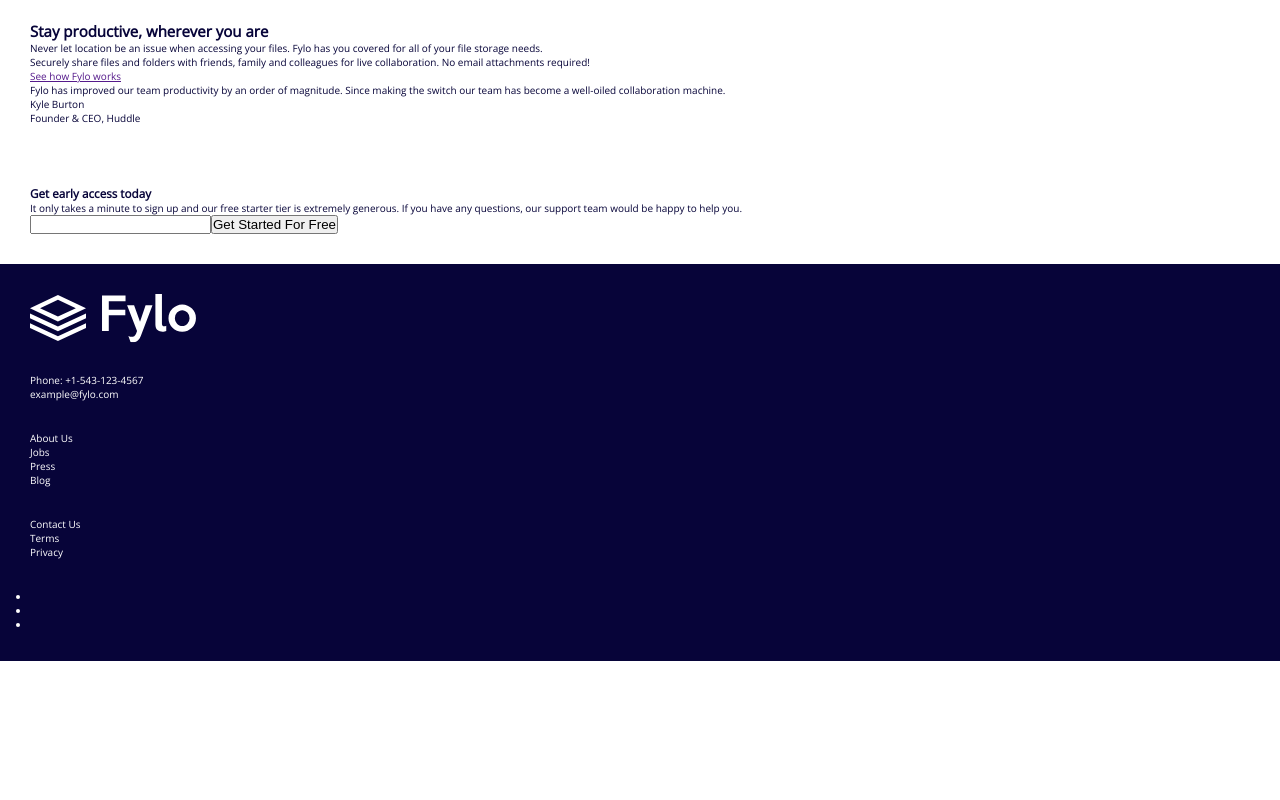
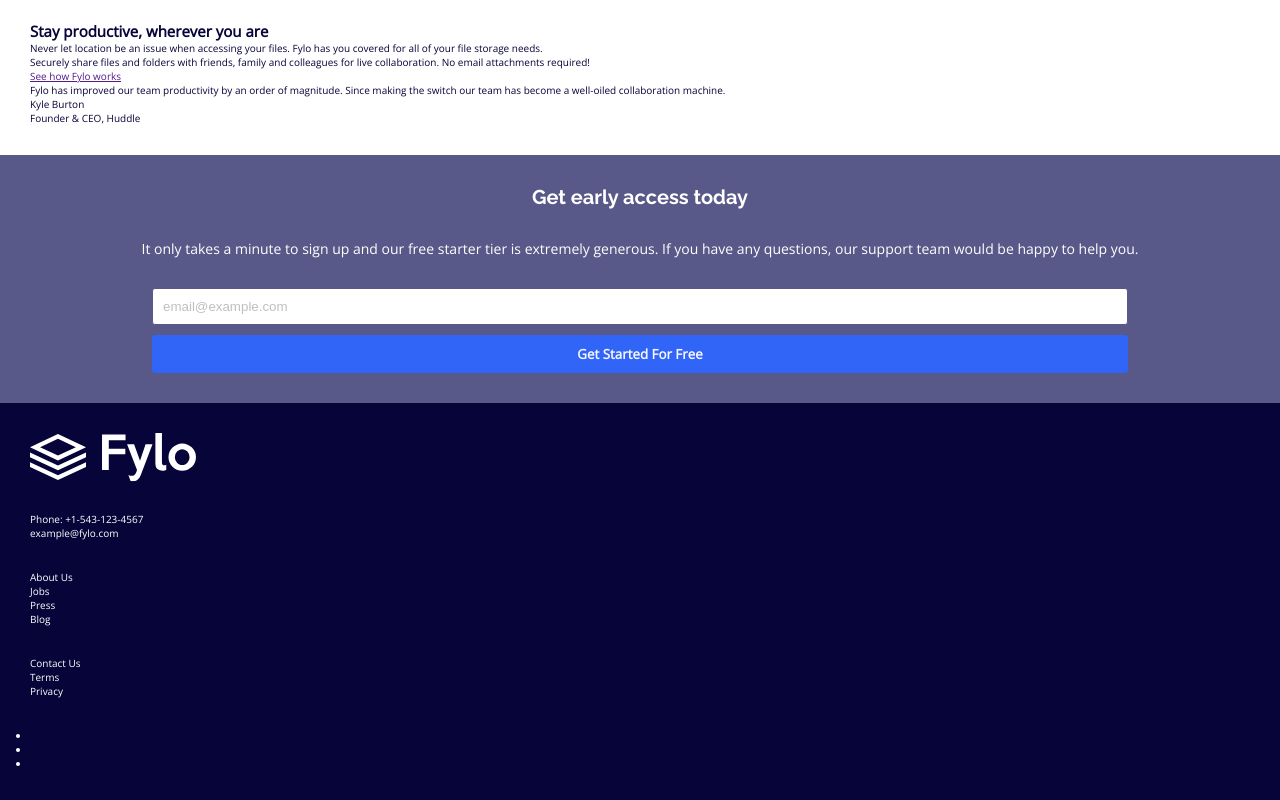
Before and after one commit to aaronshivers/fylo, an Angular app: page / in a window 1280 px wide. Shown: the part 1393-2193 px from the top of the page. Before the commit the page ends 2054 px from the top, so only its background shows below. Built offline with nearby package versions, Linux system fonts and the light colour scheme.

Commit message:
setup tertiary styles

```diff
--- a/src/app/tertiary/tertiary.component.html
+++ b/src/app/tertiary/tertiary.component.html
@@ -1,19 +1,16 @@
 <section class="tertiary">
-  <div>
   <h3 class="tertiary__heading">Get early access today</h3>
   <p class="tertiary__body">
     It only takes a minute to sign up and our free starter tier is extremely
     generous. If you have any questions, our support team would be happy to
     help you.
   </p>
-  </div>
-  <div>
   <form class="tertiary__form">
     <input
       type="text"
       class="tertiary__input"
+      placeholder="email@example.com"
     >
     <button class="tertiary__button">Get Started For Free</button>
   </form>
-  </div>
 </section>
--- a/src/app/tertiary/tertiary.component.scss
+++ b/src/app/tertiary/tertiary.component.scss
@@ -1,3 +1,47 @@
+@import "src/assets/scss/variables";
+
 .tertiary {
+  color: white;
+  background-color: $blue-desaturated;
+  text-align: center;
+  display: grid;
+  grid-gap: 3rem;
   padding: 3rem;
 }
+
+.tertiary__heading {
+  font-family: $font-headings;
+  font-weight: 700;
+  font-size: 2rem;
+}
+
+.tertiary__body {
+  font-size: 1.4rem;
+}
+
+.tertiary__form {
+  display: grid;
+  grid-gap: 1rem;
+  width: 80%;
+  margin: 0 auto;
+}
+
+.tertiary__input {
+  padding: 1rem;
+  border: 1px solid $blue-desaturated;
+  border-radius: 3px;
+}
+
+.tertiary__input::placeholder {
+  color: $gray;
+}
+
+.tertiary__button {
+  font-family: $font-body;
+  font-weight: bold;
+  color: $gray-blue;
+  background-color: $blue-bright;
+  padding: 1rem;
+  border: none;
+  border-radius: 3px;
+}
```
Lines whose indentation alone changed are shown as unchanged.
